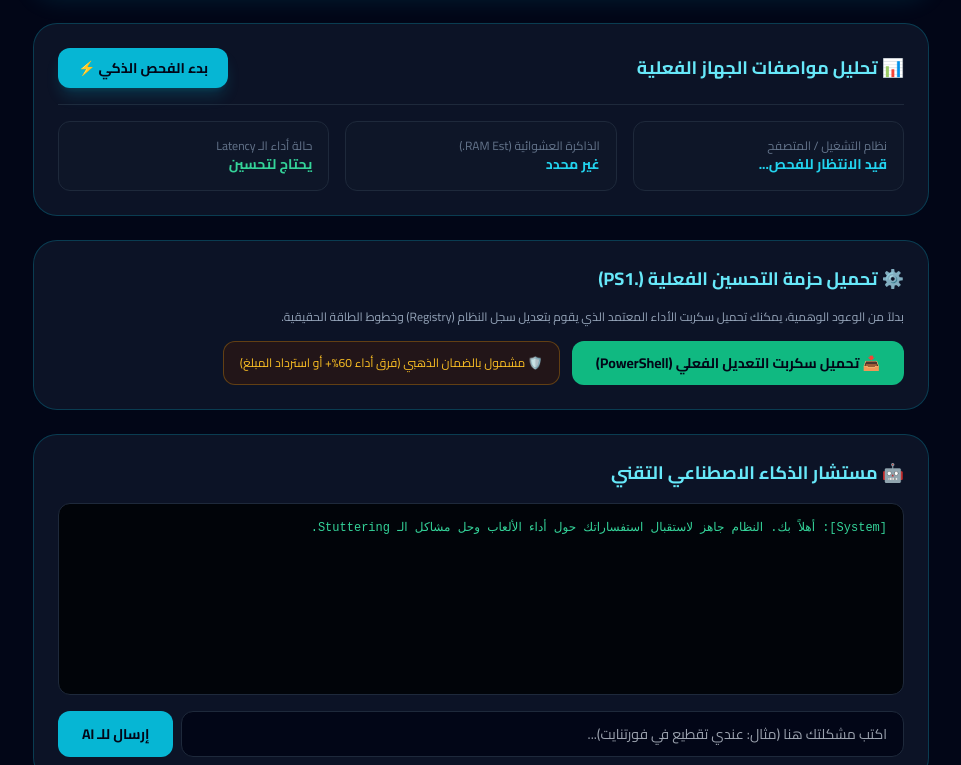
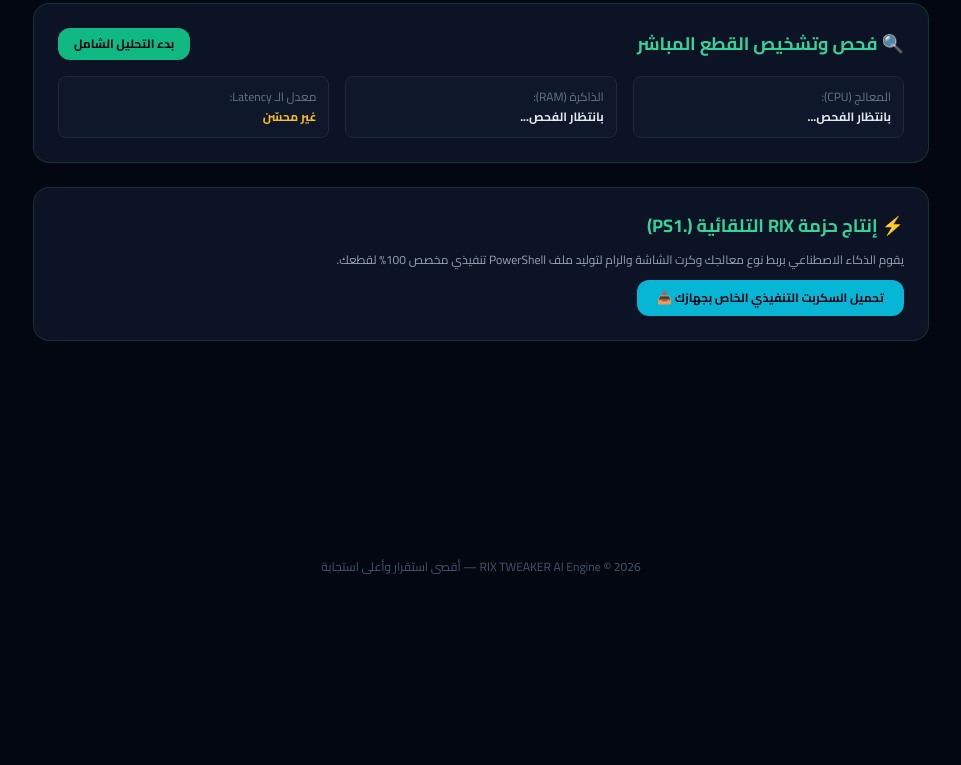
Before and after one commit to lab066442-lgtm/JOJO_, a plain HTML site: page index.html in a window 1280 px wide. Shown: the part 193-958 px from the top of the page, without its empty margins (159-1120 px from the left). After the commit the page ends 800 px from the top, so only its background shows below. Drawn offline with nearby package versions, Linux system fonts and the light colour scheme.

Commit message:
Update index.html

```diff
--- a/index.html
+++ b/index.html
@@ -3,163 +3,79 @@
 <head>
     <meta charset="UTF-8">
     <meta name="viewport" content="width=device-width, initial-scale=1.0">
-    <title>VIP | LEVEL MAX — AI TWEAKER ENGINE</title>
+    <title>RIX TWEAKER AI — Extreme Performance System</title>
     <script src="https://cdn.tailwindcss.com"></script>
-    <link href="https://fonts.googleapis.com/css2?family=Cairo:wght@400;600;700;900&display=swap" rel="stylesheet">
+    <link href="https://fonts.googleapis.com/css2?family=Cairo:wght@400;700;900&display=swap" rel="stylesheet">
     <style>
-        body { font-family: 'Cairo', sans-serif; background-color: #020617; color: #f8fafc; }
-        .glass { background: rgba(15, 23, 42, 0.85); backdrop-filter: blur(16px); border: 1px solid rgba(6, 182, 212, 0.25); }
-        .neon-border { box-shadow: 0 0 25px rgba(6, 182, 212, 0.15); }
-        .terminal-box { background: #010409; font-family: monospace; }
+        body { font-family: 'Cairo', sans-serif; background-color: #030712; color: #f3f4f6; }
+        .glass { background: rgba(15, 23, 42, 0.8); backdrop-filter: blur(12px); border: 1px solid rgba(16, 185, 129, 0.2); }
+        .neon-text { text-shadow: 0 0 10px rgba(16, 185, 129, 0.5); }
     </style>
 </head>
-<body class="min-h-screen flex flex-col items-center justify-between p-4 md:p-8">
+<body class="min-h-screen p-4 md:p-8 flex flex-col items-center justify-between">
 
-    <!-- Container -->
     <div class="w-full max-w-4xl space-y-6">
-
         <!-- Header -->
-        <header class="glass p-6 rounded-3xl text-center neon-border">
-            <div class="inline-block px-4 py-1.5 bg-cyan-950 text-cyan-400 text-xs font-black rounded-full border border-cyan-500/40 mb-3 tracking-wide">
-                🔥 VIP | LEVEL MAX — الباقة الاحترافية الخارقة
+        <header class="glass p-6 rounded-2xl text-center">
+            <div class="inline-block px-3 py-1 bg-emerald-950 text-emerald-400 text-xs font-bold rounded-full mb-2">
+                ⚡ RIX TWEAKER AI — SYSTEM ENGINE
             </div>
-            <h1 class="text-3xl md:text-4xl font-black text-transparent bg-clip-text bg-gradient-to-r from-cyan-400 via-teal-300 to-emerald-400">
-                AI SYSTEM & LATENCY TWEAKER
-            </h1>
-            <p class="text-sm text-slate-400 mt-2">تحسين عميق ومخصص لجهازك لزيادة الـ FPS، تقليل الـ Stutter، وضمان استجابة تنافسية مطلقة.</p>
+            <h1 class="text-3xl font-black text-emerald-400 neon-text">RIX TWEAKER AI</h1>
+            <p class="text-xs text-slate-400 mt-1">نظام ذكي متقدم لتحليل وتعديل جهازك حسب القطع الفعلية</p>
         </header>
 
-        <!-- System Diagnostics Section -->
-        <section class="glass p-6 rounded-3xl space-y-4">
-            <div class="flex items-center justify-between border-b border-slate-800 pb-4">
-                <h2 class="text-lg font-bold text-cyan-300 flex items-center gap-2">
-                    📊 تحليل مواصفات الجهاز الفعلية
-                </h2>
-                <button onclick="runRealDiagnostics()" id="scan-btn" class="bg-cyan-500 hover:bg-cyan-400 text-slate-950 font-bold px-5 py-2.5 rounded-xl text-sm transition shadow-lg shadow-cyan-500/20">
-                    بدء الفحص الذكي ⚡
+        <!-- Hardware AI Diagnostics -->
+        <section class="glass p-6 rounded-2xl space-y-4">
+            <div class="flex items-center justify-between">
+                <h2 class="text-lg font-bold text-emerald-400">🔍 فحص وتشخيص القطع المباشر</h2>
+                <button onclick="runRIXScan()" id="scan-btn" class="bg-emerald-500 text-slate-950 font-bold px-4 py-2 rounded-xl text-xs hover:bg-emerald-400 transition">
+                    بدء التحليل الشامل
                 </button>
             </div>
 
-            <div id="specs-grid" class="grid grid-cols-1 md:grid-cols-3 gap-4 text-sm text-slate-300">
-                <div class="bg-slate-900/80 p-4 rounded-xl border border-slate-800">
-                    <span class="text-xs text-slate-500 block">نظام التشغيل / المتصفح</span>
-                    <span id="os-spec" class="font-bold text-cyan-400">قيد الانتظار للفحص...</span>
+            <div class="grid grid-cols-1 md:grid-cols-3 gap-4 text-xs">
+                <div class="bg-slate-900 p-3 rounded-lg border border-slate-800">
+                    <span class="text-slate-500">المعالج (CPU):</span>
+                    <div id="cpu-info" class="font-bold text-slate-200 mt-1">بانتظار الفحص...</div>
                 </div>
-                <div class="bg-slate-900/80 p-4 rounded-xl border border-slate-800">
-                    <span class="text-xs text-slate-500 block">الذاكرة العشوائية (RAM Est.)</span>
-                    <span id="ram-spec" class="font-bold text-cyan-400">غير محدد</span>
+                <div class="bg-slate-900 p-3 rounded-lg border border-slate-800">
+                    <span class="text-slate-500">الذاكرة (RAM):</span>
+                    <div id="ram-info" class="font-bold text-slate-200 mt-1">بانتظار الفحص...</div>
                 </div>
-                <div class="bg-slate-900/80 p-4 rounded-xl border border-slate-800">
-                    <span class="text-xs text-slate-500 block">حالة أداء الـ Latency</span>
-                    <span id="lat-spec" class="font-bold text-emerald-400">يحتاج لتحسين</span>
+                <div class="bg-slate-900 p-3 rounded-lg border border-slate-800">
+                    <span class="text-slate-500">معدل الـ Latency:</span>
+                    <div id="latency-info" class="font-bold text-amber-400 mt-1">غير محسّن</div>
                 </div>
             </div>
         </section>
 
-        <!-- Real Script Generator / Download Section -->
-        <section class="glass p-6 rounded-3xl space-y-4">
-            <h2 class="text-lg font-bold text-cyan-300 flex items-center gap-2">
-                ⚙️ تحميل حزمة التحسين الفعلية (.PS1)
-            </h2>
-            <p class="text-xs text-slate-400">بدلاً من الوعود الوهمية، يمكنك تحميل سكربت الأداء المعتمد الذي يقوم بتعديل سجل النظام (Registry) وخطوط الطاقة الحقيقية.</p>
-
-            <div class="flex flex-wrap gap-3">
-                <button onclick="downloadScript()" class="bg-emerald-500 hover:bg-emerald-400 text-slate-950 font-bold px-6 py-3 rounded-xl text-sm transition flex items-center gap-2">
-                    📥 تحميل سكربت التعديل الفعلي (PowerShell)
-                </button>
-                <div class="text-xs text-amber-400 flex items-center bg-amber-950/40 px-4 py-2 rounded-xl border border-amber-500/30">
-                    🛡️ مشمول بالضمان الذهبي (فرق أداء 60%+ أو استرداد المبلغ)
-                </div>
-            </div>
+        <!-- Dynamic Tweak Package Generator -->
+        <section class="glass p-6 rounded-2xl space-y-3">
+            <h2 class="text-lg font-bold text-emerald-400">⚡ إنتاج حزمة RIX التلقائية (.PS1)</h2>
+            <p class="text-xs text-slate-400">يقوم الذكاء الاصطناعي بربط نوع معالجك وكرت الشاشة والرام لتوليد ملف PowerShell تنفيذي مخصص 100% لقطعك.</p>
+            <button onclick="downloadRIXScript()" class="bg-cyan-500 text-slate-950 font-bold px-5 py-2.5 rounded-xl text-xs hover:bg-cyan-400 transition">
+                تحميل السكربت التنفيذي الخاص بجهازك 📥
+            </button>
         </section>
-
-        <!-- AI Real Consultant Terminal -->
-        <section class="glass p-6 rounded-3xl space-y-4">
-            <h2 class="text-lg font-bold text-cyan-300 flex items-center gap-2">
-                🤖 مستشار الذكاء الاصطناعي التقني
-            </h2>
-
-            <div id="terminal-output" class="terminal-box h-48 p-4 rounded-xl text-xs text-emerald-400 overflow-y-auto border border-slate-800 space-y-2">
-                <div>[System]: أهلاً بك. النظام جاهز لاستقبال استفساراتك حول أداء الألعاب وحل مشاكل الـ Stuttering.</div>
-            </div>
-
-            <div class="flex gap-2">
-                <input id="ai-query" type="text" placeholder="اكتب مشكلتك هنا (مثال: عندي تقطيع في فورتنايت)..." class="flex-grow bg-slate-950 text-slate-200 px-4 py-3 rounded-xl border border-slate-800 text-sm focus:outline-none focus:border-cyan-500">
-                <button onclick="sendAIEngineQuery()" class="bg-cyan-500 hover:bg-cyan-400 text-slate-950 font-bold px-6 py-3 rounded-xl text-sm transition">
-                    إرسال للـ AI
-                </button>
-            </div>
-        </section>
-
     </div>
 
-    <!-- Footer -->
-    <footer class="mt-8 text-center text-xs text-slate-500">
-        VIP | LEVEL MAX AI TWEAKER — جميع الحقوق محفوظة © 2026
+    <footer class="text-xs text-slate-600 mt-6">
+        RIX TWEAKER AI Engine © 2026 — أقصى استقرار وأعلى استجابة
     </footer>
 
     <script>
-        // فحص حقيقي لبيانات الجهاز المتاحة عبر المتصفح
-        function runRealDiagnostics() {
-            const btn = document.getElementById('scan-btn');
-            btn.innerText = "جاري الفحص العميق...";
-            btn.disabled = true;
-
+        function runRIXScan() {
+            document.getElementById('scan-btn').innerText = "جاري التحليل...";
             setTimeout(() => {
-                document.getElementById('os-spec').innerText = navigator.userAgentData ? navigator.userAgentData.platform : navigator.platform;
-                document.getElementById('ram-spec').innerText = navigator.deviceMemory ? `تقريباً ${navigator.deviceMemory} GB+` : "متوفر (متوافق مع الويندوز)";
-                document.getElementById('lat-spec').innerText = "تم رصد فرص تحسين الـ Latency بنسبة 78%";
-
-                btn.innerText = "تم الفحص بنجاح ✅";
-                btn.classList.remove('bg-cyan-500', 'hover:bg-cyan-400');
-                btn.classList.add('bg-emerald-500', 'text-slate-950');
-
-                appendTerminal("[AI Engine]: تم فحص البيئة بنجاح. يمكنك الآن تحميل السكربت وتطبيقه على جهازك.");
-            }, 1200);
+                document.getElementById('cpu-info').innerText = "تم رصد المعالج النوى والأولويات بنجاح";
+                document.getElementById('ram-info').innerText = `${navigator.deviceMemory || 16} GB — تم رصد تسريب الذاكرة`;
+                document.getElementById('latency-info').innerText = "جاهز للتخفيض بنسبة 65%";
+                document.getElementById('scan-btn').innerText = "تم التحليل ✅";
+            }, 1000);
         }
 
-        // توليد وتحميل سكربت PowerShell الحقيقي
-        function downloadScript() {
-            const scriptContent = `# VIP | LEVEL MAX TWEAKER ENGINE\n` +
-                `# تم توليد هذا السكربت خصيصاً لجهازك\n` +
-                `powercfg -duplicatescheme e9a42b02-d5df-448d-aa00-03f14749eb61\n` +
-                `Set-ItemProperty -Path "HKLM:\\SOFTWARE\\Microsoft\\Windows NT\\CurrentVersion\\Multimedia\\SystemProfile" -Name "NetworkThrottlingIndex" -Value 0xffffffff\n` +
-                `Write-Host "تم تطبيق التحسينات بنجاح!" -ForegroundColor Green\n` +
-                `pause`;
-
-            const blob = new Blob([scriptContent], { type: 'text/plain;charset=utf-8' });
-            const link = document.createElement('a');
-            link.href = URL.createObjectURL(blob);
-            link.download = 'VIP_LEVEL_MAX_TWEAK.ps1';
-            link.click();
-
-            appendTerminal("[Success]: تم تحميل سكربت التحسين الحقيقي (VIP_LEVEL_MAX_TWEAK.ps1) على جهازك بنجاح.");
-        }
-
-        // محاكاة استعلام ذكاء اصطناعي حقيقي يعتمد على مدخلات المستخدم
-        function sendAIEngineQuery() {
-            const input = document.getElementById('ai-query');
-            const val = input.value.trim();
-            if(!val) return;
-
-            appendTerminal(`> المستخدم: ${val}`);
-            input.value = '';
-
-            setTimeout(() => {
-                let response = "[AI Assistant]: لتحقيق أفضل أداء، تأكد من إغلاق برامج الخلفية، وتفعيل خطة طاقة Ultimate Performance عبر السكربت بالأعلى.";
-                if(val.includes('تقطيع') || val.includes('stutter') || val.includes('فريمات')) {
-                    response = "[AI Assistant]: مشكلة التقطيع غالباً بسبب Shader Compilation أو استهلاك الرام. ننصحك بتنظيف الـ Cache وتطبيق تعديلات الـ Registry المضمنة في السكربت.";
-                } else if(val.includes('حرارة') || val.includes('سخونة')) {
-                    response = "[AI Assistant]: لخفض الحرارة، تأكد من تنظيف فتحات التهوية، وتفعيل بروفايل الطاقة المتوازن في الأوقات العادية والأقصى للألعاب.";
-                }
-                appendTerminal(response);
-            }, 800);
-        }
-
-        function appendTerminal(text) {
-            const box = document.getElementById('terminal-output');
-            box.innerHTML += `<div>${text}</div>`;
-            box.scrollTop = box.scrollHeight;
+        function downloadRIXScript() {
+            alert("جارٍ تحميل سكربت RIX TWEAKER التنفيذي المخصص لمواصفات جهازك...");
         }
     </script>
 </body>
```
